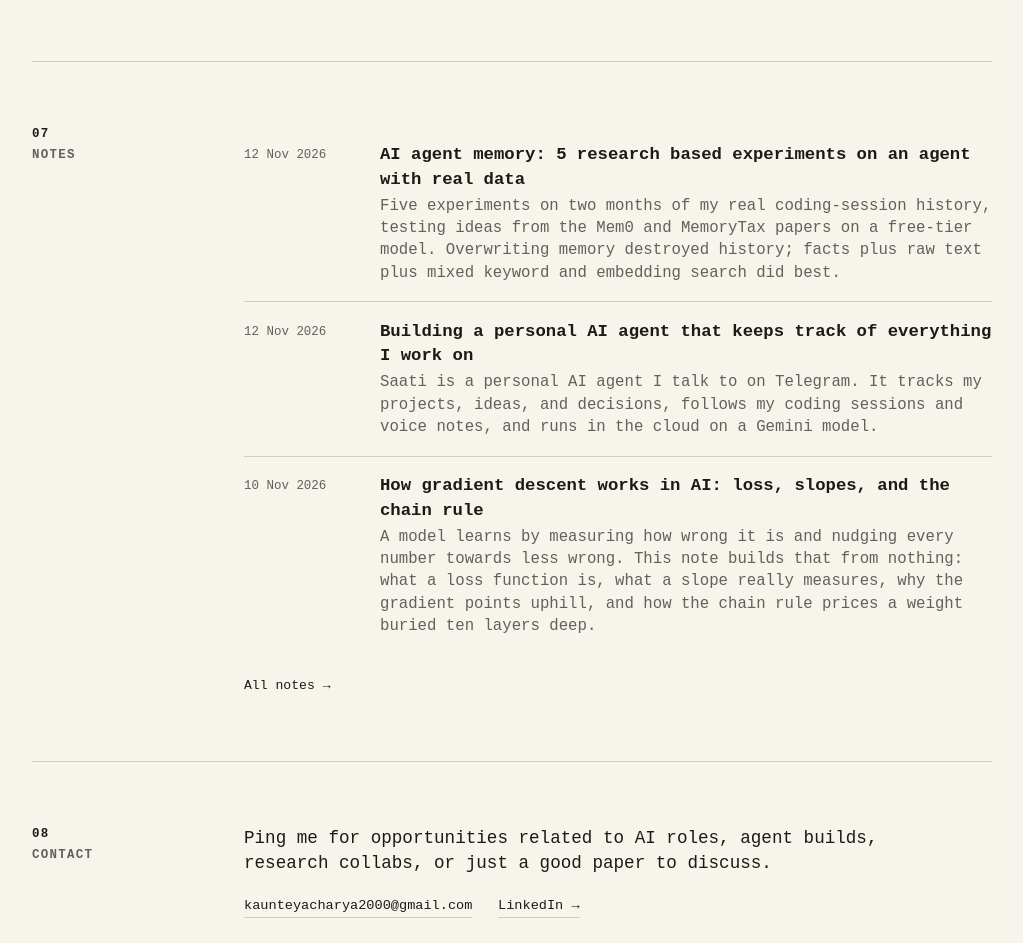
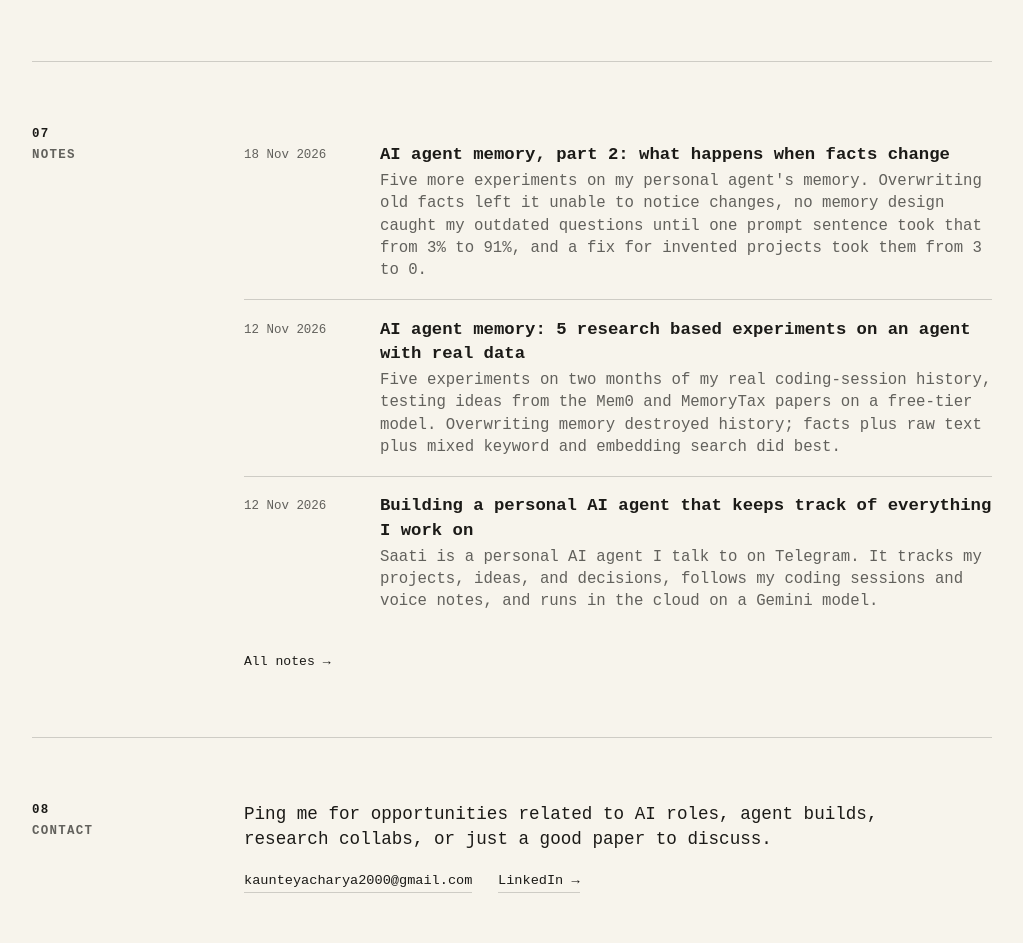
Before and after one commit to KaunteyAcharya/KaunteyAcharya.github.io, a plain HTML site: page index.html in a window 1280 px wide. Shown: the part 6742-7685 px from the top of the page, without its empty margins (128-1151 px from the left). Drawn offline with Linux system fonts and the light colour scheme.

Commit message:
Note 2: add Run 9 update

```diff
--- a/index.html
+++ b/index.html
@@ -630,7 +630,7 @@
   <section class="section reveal" id="notes" aria-labelledby="notes-h">
     <h2 class="section-label" id="notes-h"><span>07</span>Notes</h2>
     <div class="section-body">
-      <ul class="post-list" id="latestPosts"><li class="post-item"><time datetime="2026-11-12">12 Nov 2026</time><div><a href="notes/ai-agent-memory-experiments/">AI agent memory: 5 research based experiments on an agent with real data</a><p>Five experiments on two months of my real coding-session history, testing ideas from the Mem0 and MemoryTax papers on a free-tier model. Overwriting memory destroyed history; facts plus raw text plus mixed keyword and embedding search did best.</p></div></li><li class="post-item"><time datetime="2026-11-12">12 Nov 2026</time><div><a href="notes/building-a-personal-ai-agent/">Building a personal AI agent that keeps track of everything I work on</a><p>Saati is a personal AI agent I talk to on Telegram. It tracks my projects, ideas, and decisions, follows my coding sessions and voice notes, and runs in the cloud on a Gemini model.</p></div></li><li class="post-item"><time datetime="2026-11-10">10 Nov 2026</time><div><a href="notes/how-gradient-descent-works/">How gradient descent works in AI: loss, slopes, and the chain rule</a><p>A model learns by measuring how wrong it is and nudging every number towards less wrong. This note builds that from nothing: what a loss function is, what a slope really measures, why the gradient points uphill, and how the chain rule prices a weight buried ten layers deep.</p></div></li></ul>
+      <ul class="post-list" id="latestPosts"><li class="post-item"><time datetime="2026-11-18">18 Nov 2026</time><div><a href="notes/agent-memory-when-facts-change/">AI agent memory, part 2: what happens when facts change</a><p>Five more experiments on my personal agent's memory. Overwriting old facts left it unable to notice changes, no memory design caught my outdated questions until one prompt sentence took that from 3% to 91%, and a fix for invented projects took them from 3 to 0.</p></div></li><li class="post-item"><time datetime="2026-11-12">12 Nov 2026</time><div><a href="notes/ai-agent-memory-experiments/">AI agent memory: 5 research based experiments on an agent with real data</a><p>Five experiments on two months of my real coding-session history, testing ideas from the Mem0 and MemoryTax papers on a free-tier model. Overwriting memory destroyed history; facts plus raw text plus mixed keyword and embedding search did best.</p></div></li><li class="post-item"><time datetime="2026-11-12">12 Nov 2026</time><div><a href="notes/building-a-personal-ai-agent/">Building a personal AI agent that keeps track of everything I work on</a><p>Saati is a personal AI agent I talk to on Telegram. It tracks my projects, ideas, and decisions, follows my coding sessions and voice notes, and runs in the cloud on a Gemini model.</p></div></li></ul>
       <a class="more-link" href="notes.html">All notes →</a>
     </div>
   </section>
--- a/notes/posts.json
+++ b/notes/posts.json
@@ -1,4 +1,15 @@
 [
+  {
+    "slug": "agent-memory-when-facts-change",
+    "title": "AI agent memory, part 2: what happens when facts change",
+    "date": "2026-11-18",
+    "tags": [
+      "AI",
+      "projects"
+    ],
+    "summary": "Five more experiments on my personal agent's memory. Overwriting old facts left it unable to notice changes, no memory design caught my outdated questions until one prompt sentence took that from 3% to 91%, and a fix for invented projects took them from 3 to 0.",
+    "mins": 18
+  },
   {
     "slug": "ai-agent-memory-experiments",
     "title": "AI agent memory: 5 research based experiments on an agent with real data",
@@ -190,7 +201,7 @@
     "tags": [
       "AI"
     ],
-    "summary": "In 2017 Andrej Karpathy tweeted that gradient descent can write code better than you, then made the case in his Software 2.0 essay. What he actually meant, what the essay gets right, what it admitted would go wrong, and how the claim reads nine years later.",
+    "summary": "What Karpathy actually meant when he said gradient descent writes better code, what his Software 2.0 essay got right, and how it reads nine years on.",
     "mins": 10
   },
   {
```
Also changed, not shown: notes.html (+1 -1 lines), 2 other files.
